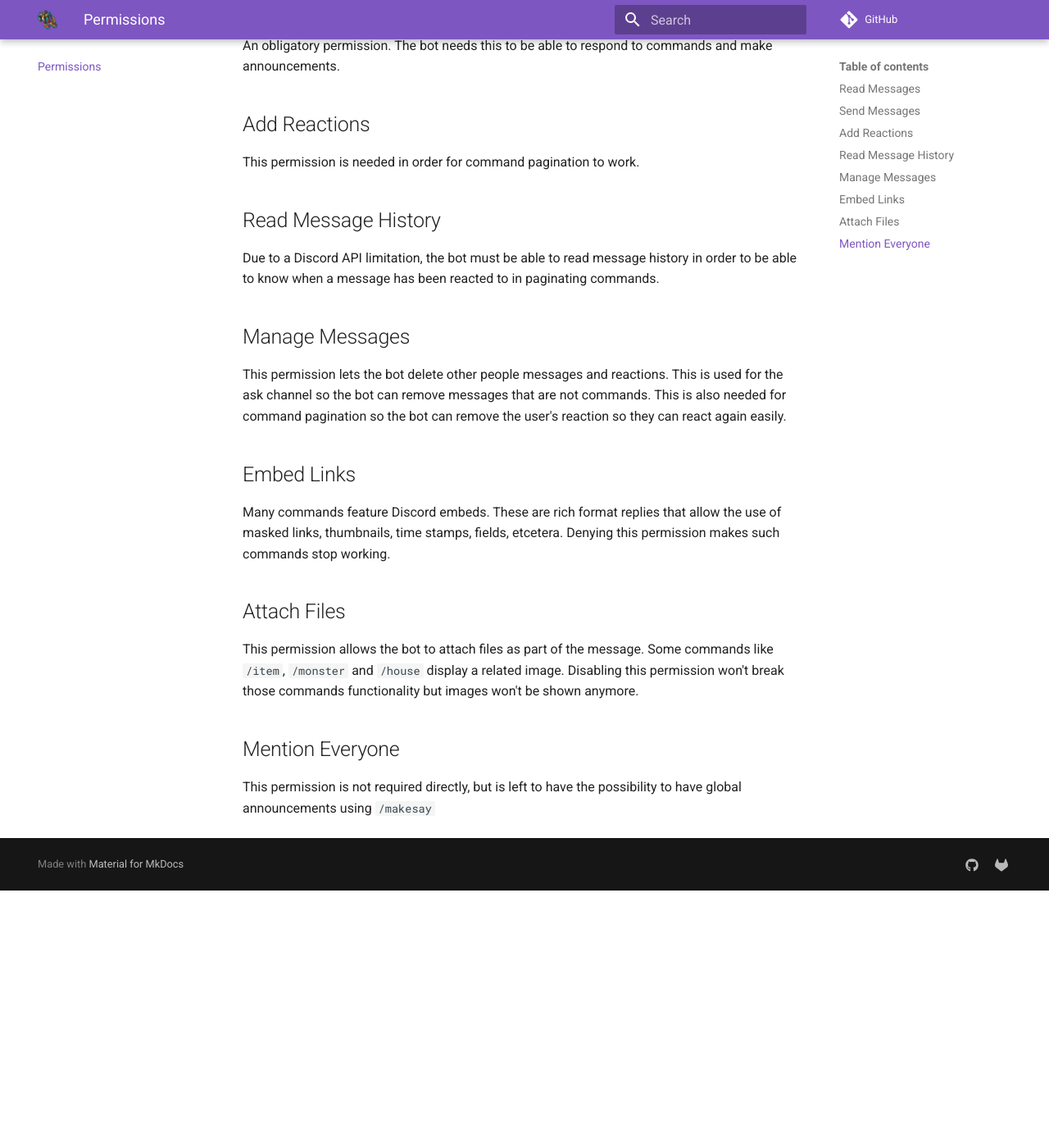
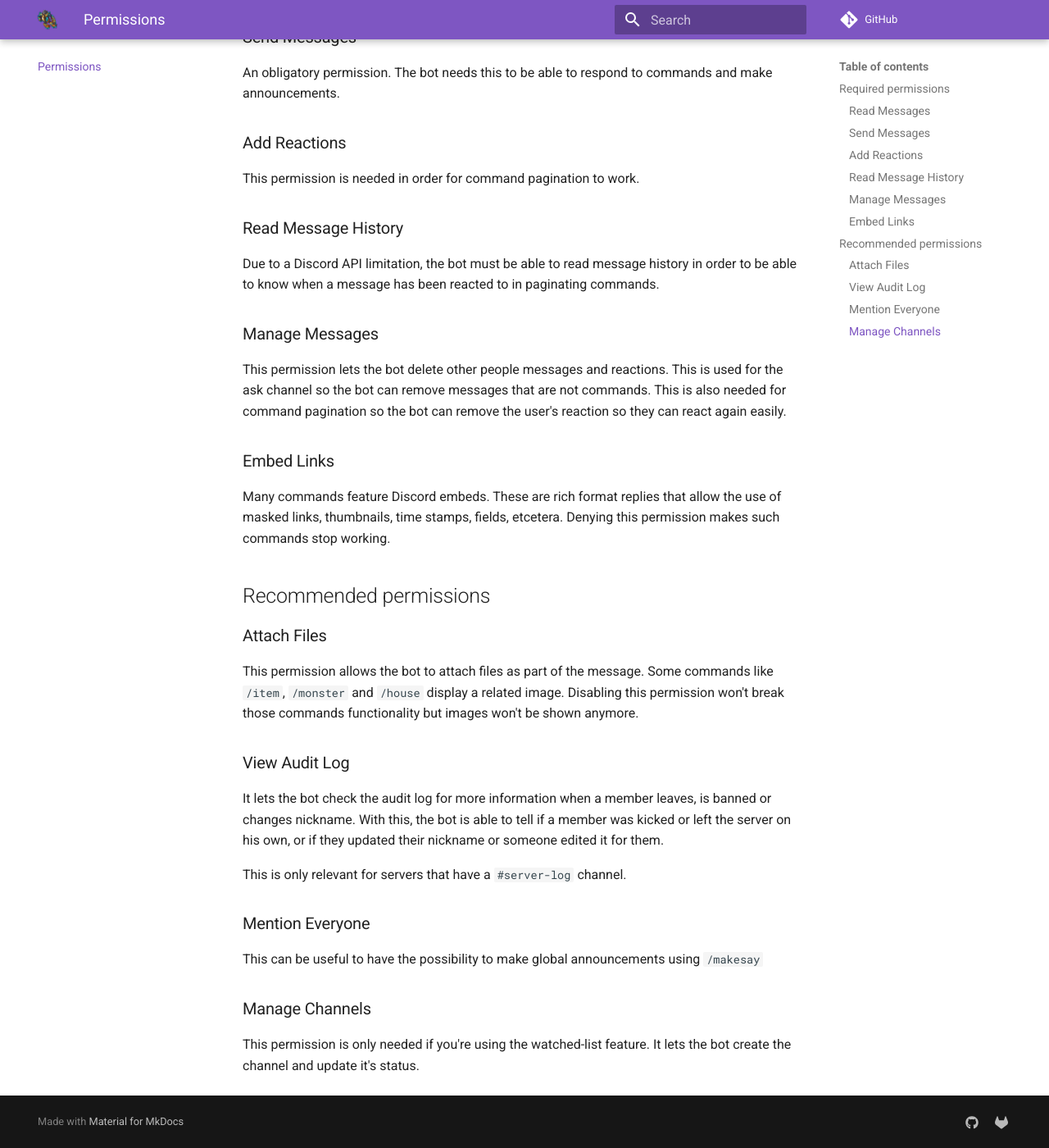
Before and after one commit to Galarzaa90/NabBot, an MkDocs documentation site: the page built from docs/permissions.md, in a window 1280 px wide and 1400 px high, scrolled down 546 px. Shown: the whole window at 82% size. Built offline with MkDocs 1.6.1 and Material for MkDocs 9.7.7, drawn with Linux system fonts in a browser that asks for light colours; comment, search, counter and statistics services are not loaded; old or Windows-style settings are respelled for this version of MkDocs; before the commit the page ends 1632 px from its top, so only the background shows below that.

Commit message:
Updated permissions documentation - /watched no longer requires 'Manage Roles' permission.

```diff
--- a/docs/permissions.md
+++ b/docs/permissions.md
@@ -1,31 +1,46 @@
-When the bot is first added to a server, a role is created with the permissions defined in the invite link. To operate correctly, the bot needs the following permissions.
+When the bot is first added to a server, a role is created with the permissions defined in the invite link.
+To operate correctly, the bot needs the following permissions.
 
-## Read Messages
+## Required permissions
+### Read Messages
 This permission is needed for obvious reasons. If the bot can't read messages, it can't respond to commands.
-If this permission is not set for a channel, the bot won't even appear on the online list on that channel. This permission can be denied for specific channel if you don't want it to be on that channel. If this permission is denied, all other permissions are considered denied automatically.
+If this permission is not set for a channel, the bot won't even appear on the online list on that channel.
+This permission can be denied for specific channel if you don't want it to be on that channel. If this permission is denied, all other permissions are considered denied automatically.
 
-## Send Messages
+### Send Messages
 An obligatory permission. The bot needs this to be able to respond to commands and make announcements.
 
-## Add Reactions
+### Add Reactions
 This permission is needed in order for command pagination to work.
 
-## Read Message History
+### Read Message History
 Due to a Discord API limitation, the bot must be able to read message history in order to be able to know when a message has been reacted to in paginating commands.
 
-## Manage Messages
+### Manage Messages
 This permission lets the bot delete other people messages and reactions.
 This is used for the ask channel so the bot can remove messages that are not commands.
 This is also needed for command pagination so the bot can remove the user's reaction so they can react again easily.
 
-## Embed Links
+### Embed Links
 Many commands feature Discord embeds.
 These are rich format replies that allow the use of masked links, thumbnails, time stamps, fields, etcetera.
 Denying this permission makes such commands stop working.
 
-## Attach Files
+
+## Recommended permissions
+### Attach Files
 This permission allows the bot to attach files as part of the message.
-Some commands like `/item`, `/monster` and `/house` display a related image. Disabling this permission won't break those commands functionality but images won't be shown anymore.
+Some commands like `/item`, `/monster` and `/house` display a related image.
+Disabling this permission won't break those commands functionality but images won't be shown anymore.
 
-## Mention Everyone
-This permission is not required directly, but is left to have the possibility to have global announcements using `/makesay`
+### View Audit Log
+It lets the bot check the audit log for more information when a member leaves, is banned or changes nickname.
+With this, the bot is able to tell if a member was kicked or left the server on his own, or if they updated their nickname or someone edited it for them.
+
+This is only relevant for servers that have a `#server-log` channel.
+
+### Mention Everyone
+This can be useful to have the possibility to make global announcements using `/makesay`
+
+### Manage Channels
+This permission is only needed if you're using the watched-list feature. It lets the bot create the channel and update it's status.
```
Also changed, not shown: README.md (+1 -1 lines), docs/install.md (+1 -1 lines), 1 other file.
